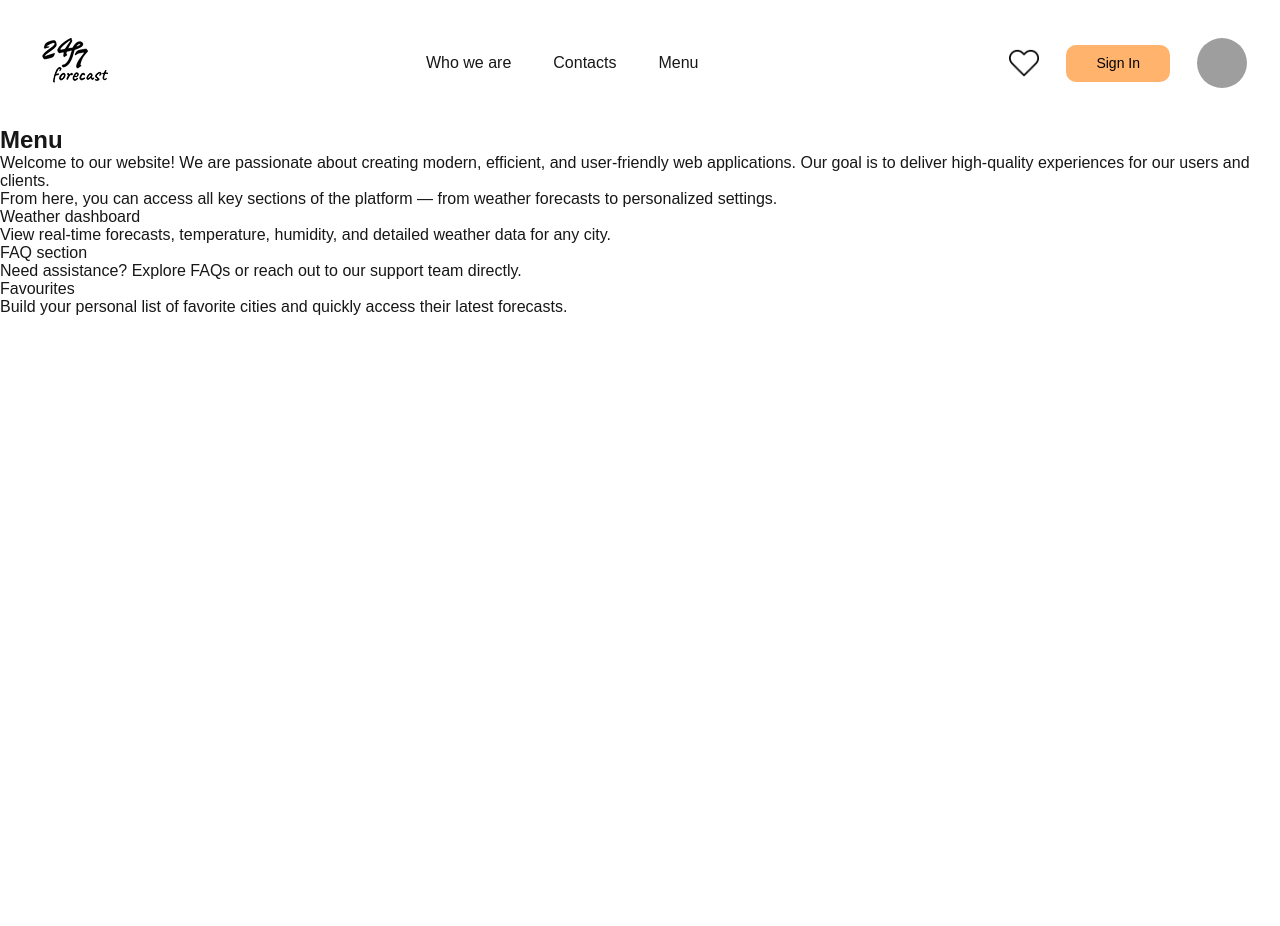
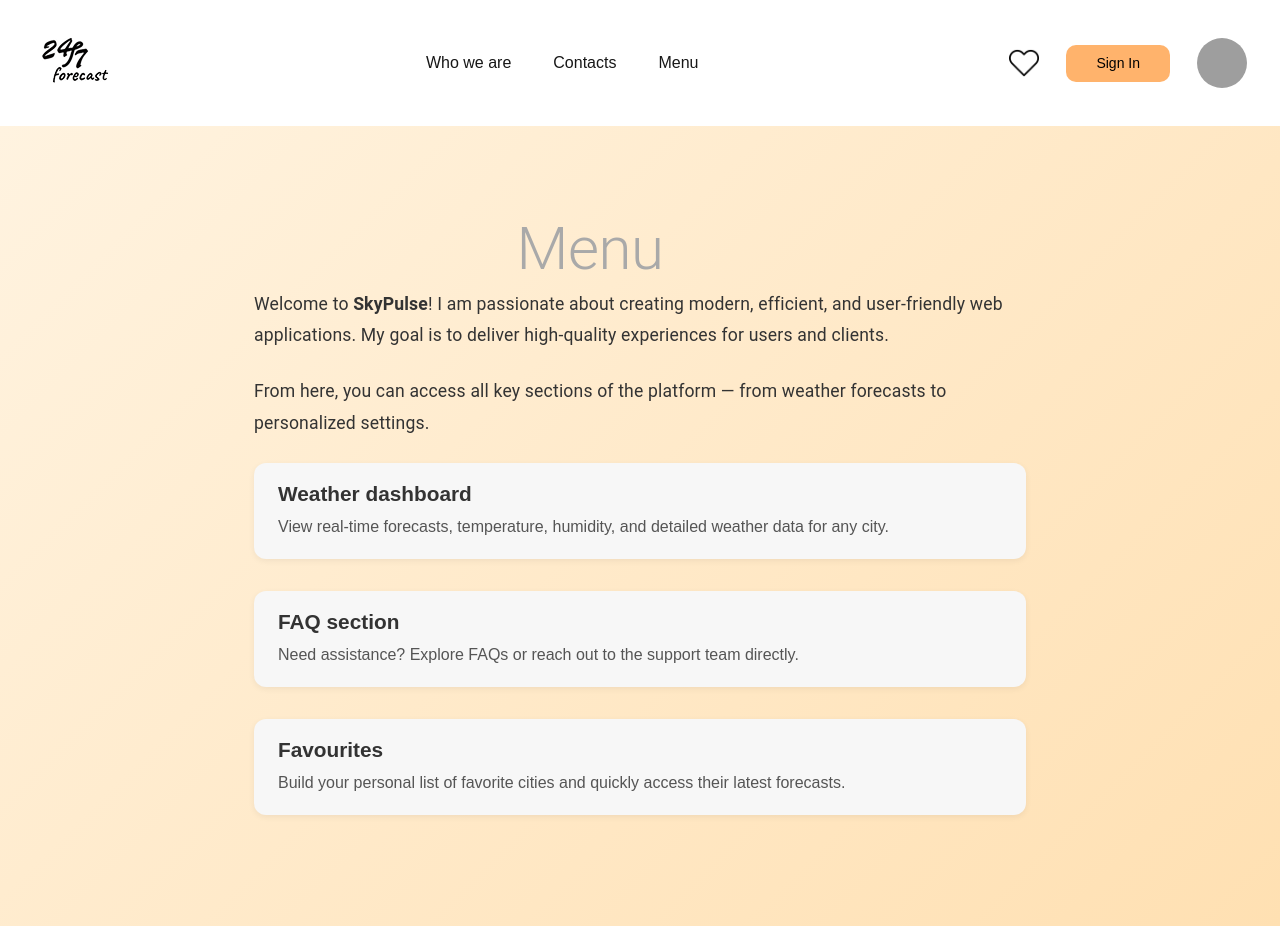
Before and after one commit to Olha36/weather-forecast, a Next.js app: page /menu in a window 1280 px wide. Before the commit the page ends 800 px from the top, so only its background shows below. Built offline with nearby package versions, Linux system fonts and the light colour scheme; grey boxes are pictures that could not be loaded.

Commit message:
style menu page

```diff
--- a/src/app/menu/page.tsx
+++ b/src/app/menu/page.tsx
@@ -1,46 +1,9 @@
-import Header from '@/components/Header/Header';
-import { Box } from '@mui/material';
-import Link from 'next/link';
+import MenuComponent from "@/components/Menu/Menu";
 
 export default function Menu() {
   return (
     <>
-      <Header />
-      <h2>Menu</h2>
-      <p>
-        Welcome to our website! We are passionate about creating modern,
-        efficient, and user-friendly web applications. Our goal is to deliver
-        high-quality experiences for our users and clients.
-      </p>
-      <p>
-        From here, you can access all key sections of the platform — from
-        weather forecasts to personalized settings.
-      </p>
-      <Box>
-        <Box>
-          <Link href="/">Weather dashboard</Link>
-          <p>
-            View real-time forecasts, temperature, humidity, and detailed
-            weather data for any city.
-          </p>
-        </Box>
-
-        <Box>
-          <Link href="/">FAQ section</Link>
-          <p>
-            Need assistance? Explore FAQs or reach out to our support team
-            directly.
-          </p>
-        </Box>
-
-        <Box>
-          <Link href="/">Favourites</Link>
-          <p>
-            Build your personal list of favorite cities and quickly access their
-            latest forecasts.
-          </p>
-        </Box>
-      </Box>
+    <MenuComponent />
     </>
   );
 }
--- /dev/null
+++ b/src/components/Menu/Menu.tsx
@@ -0,0 +1,104 @@
+'use client';
+import Header from '@/components/Header/Header';
+import Link from 'next/link';
+import { Box, styled, Typography } from '@mui/material';
+
+import {
+  BoxContainer,
+  AnimatedMenuTitle,
+  ContainerElement,
+  BoxTitle,
+} from '@/css/style';
+
+const MenuParagraph = styled(Typography)(() => ({
+  marginBottom: '1.5rem',
+  fontSize: '1.1rem',
+  lineHeight: 1.8,
+}));
+
+const MenuItem = styled(Box)(({ theme }) => ({
+  marginBottom: '2rem',
+  padding: '1.2rem 1.5rem',
+  borderRadius: '12px',
+  background:
+    theme.palette.mode === 'dark' ? 'rgba(255,255,255,0.05)' : '#f7f7f7',
+  transition: 'all 0.25s ease',
+  boxShadow: '0px 2px 6px rgba(0,0,0,0.06)',
+  '&:hover': {
+    transform: 'translateY(-3px)',
+    boxShadow: '0px 4px 12px rgba(0,0,0,0.12)',
+  },
+
+  '& a': {
+    fontSize: '1.3rem',
+    fontWeight: 600,
+    textDecoration: 'none',
+
+    '&:hover': {
+      textDecoration: 'underline',
+    },
+  },
+
+  '& p': {
+    marginTop: '0.5rem',
+    fontSize: '1rem',
+    lineHeight: 1.6,
+    color: '#555',
+  },
+}));
+
+export default function MenuComponent() {
+  return (
+    <>
+      <Header />
+
+      <BoxContainer>
+        <ContainerElement
+          maxWidth="md"
+          sx={{
+            p: { xs: 4, sm: 6, md: 8 },
+          }}
+        >
+          <BoxTitle>
+            <AnimatedMenuTitle variant="h2" />
+          </BoxTitle>
+
+          <MenuParagraph variant="body1">
+            Welcome to <strong>SkyPulse</strong>! I am passionate about creating
+            modern, efficient, and user-friendly web applications. My goal is to
+            deliver high-quality experiences for users and clients.
+          </MenuParagraph>
+
+          <MenuParagraph variant="body1">
+            From here, you can access all key sections of the platform — from
+            weather forecasts to personalized settings.
+          </MenuParagraph>
+
+          <MenuItem>
+            <Link href="/">Weather dashboard</Link>
+            <p>
+              View real-time forecasts, temperature, humidity, and detailed
+              weather data for any city.
+            </p>
+          </MenuItem>
+
+          <MenuItem>
+            <Link href="/">FAQ section</Link>
+            <p>
+              Need assistance? Explore FAQs or reach out to the support team
+              directly.
+            </p>
+          </MenuItem>
+
+          <MenuItem>
+            <Link href="/favourite">Favourites</Link>
+            <p>
+              Build your personal list of favorite cities and quickly access
+              their latest forecasts.
+            </p>
+          </MenuItem>
+        </ContainerElement>
+      </BoxContainer>
+    </>
+  );
+}
--- a/src/css/style.tsx
+++ b/src/css/style.tsx
@@ -36,6 +36,14 @@ export const abomination = keyframes`
   100% { content: "About this project"; }
 `;
 
+export const abominationMenu = keyframes`
+  0% { content: "M"; }
+  15% { content: "Me"; }
+  30% { content: "Men"; }
+  45% { content: "Menu"; }
+  100% { content: "Menu"; }
+`;
+
 export const AnimatedTitle = styled(Typography)`
   position: absolute;
   width: 100%;
@@ -56,6 +64,26 @@ export const AnimatedTitle = styled(Typography)`
   }
 `;
 
+export const AnimatedMenuTitle = styled(Typography)`
+  position: absolute;
+  width: 100%;
+  height: 50%;
+  fontsize: 45px;
+  color: #a9a9a9;
+
+  &::after {
+    position: absolute;
+    content: '';
+    width: 100%;
+    height: 100%;
+    lineheight: 48px;
+    left: 10%;
+    top: 50%;
+
+    animation: ${abominationMenu} 7.5s linear 1 forwards;
+  }
+`;
+
 export const ContainerElement = styled(Container)`
   backgroundcolor: rgba(255, 255, 255, 0.85);
   borderradius: 24px;
@@ -66,9 +94,9 @@ export const ContainerElement = styled(Container)`
 
 export const BoxTitle = styled(Box)`
   position: relative;
-  width: 83%;
-  height: 175px;
-  margin: 7% auto;
+  width: 40%;
+  height: 50px;
+  margin: 0 auto 5%;
 `;
 
 export const TypographyTitle = styled(Typography)`
```
